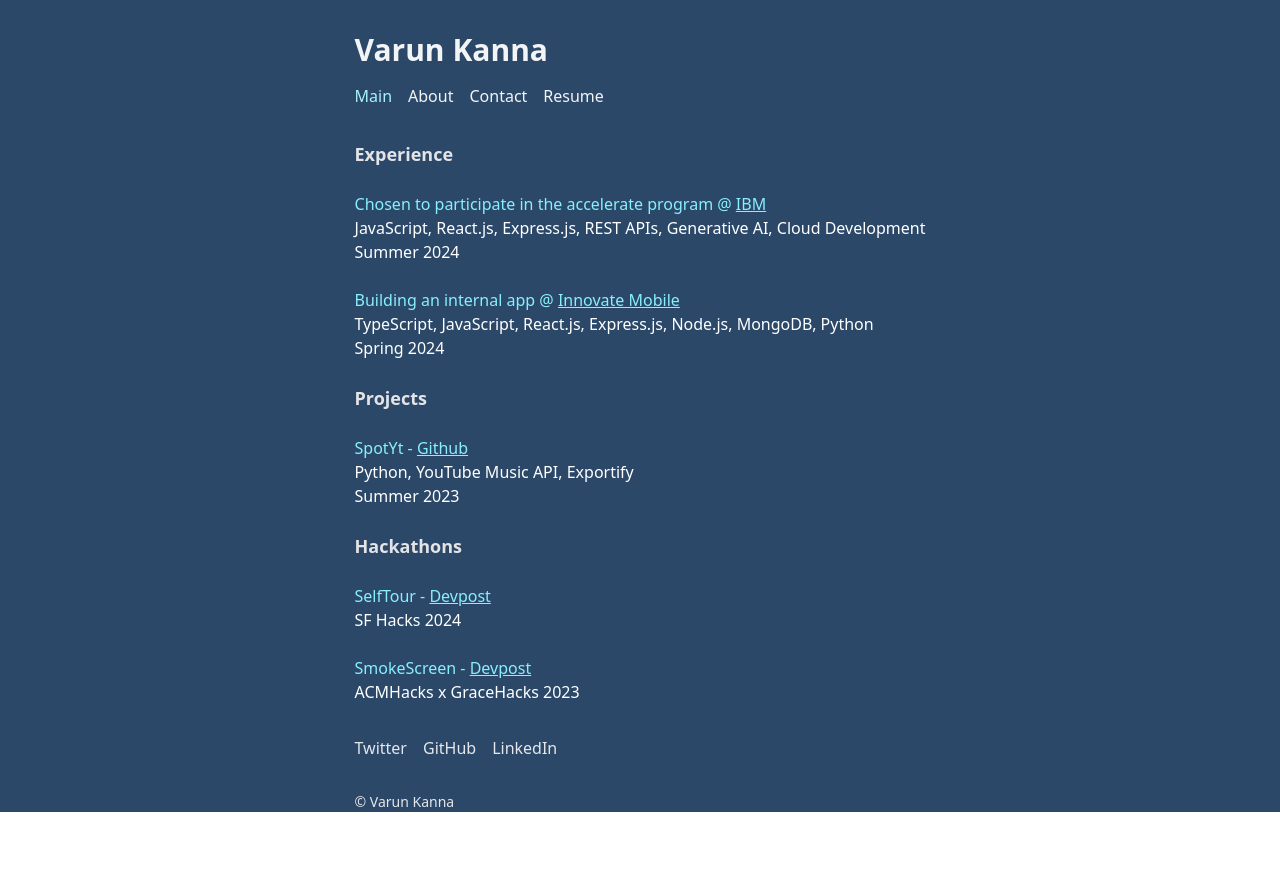
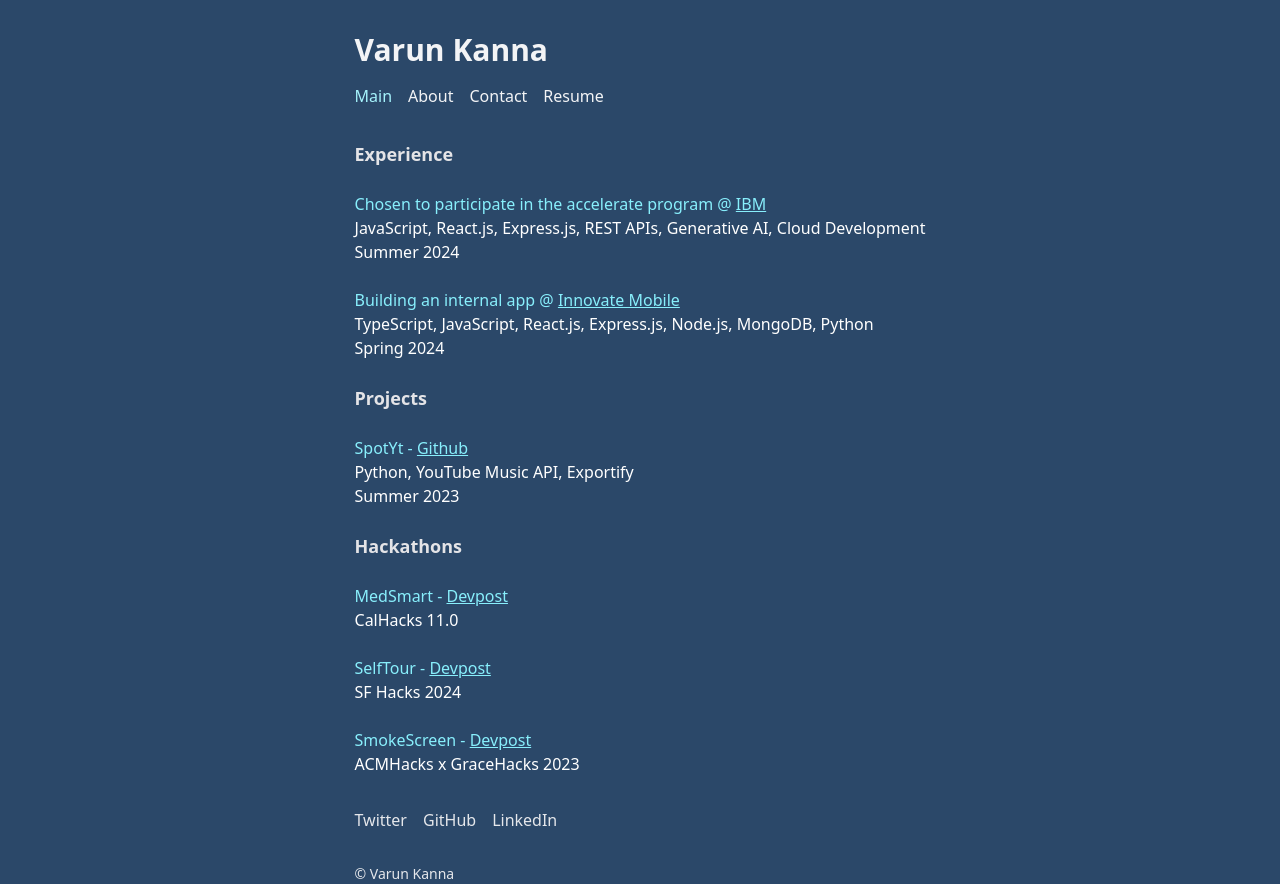
Before and after one commit to varun-kanna/personal-website, a React (Create React App) app: page / in a window 1280 px wide. Before the commit the page ends 812 px from the top, so only its background shows below. Built offline with nearby package versions, Linux system fonts and the light colour scheme.

Commit message:
added hackathon

```diff
--- a/src/Home.tsx
+++ b/src/Home.tsx
@@ -70,6 +70,15 @@
 					Hackathons
 				</h2>
 				<h3 className='text-secondary'>
+					MedSmart -{' '}
+					<a
+						href='https://devpost.com/software/medtalk-mv4xkc'
+						className='underline hover:text-cyan-400'>
+						Devpost
+					</a>
+				</h3>
+				<h3 className='pb-6'>CalHacks 11.0</h3>
+				<h3 className='text-secondary'>
 					SelfTour -{' '}
 					<a
 						href='https://devpost.com/software/selftours'
```
